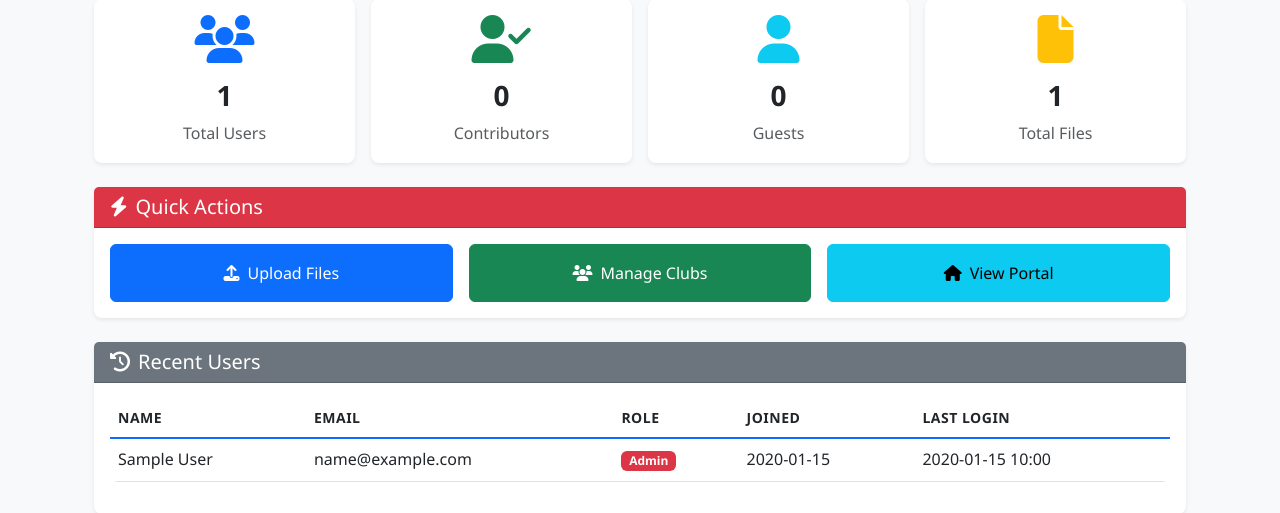
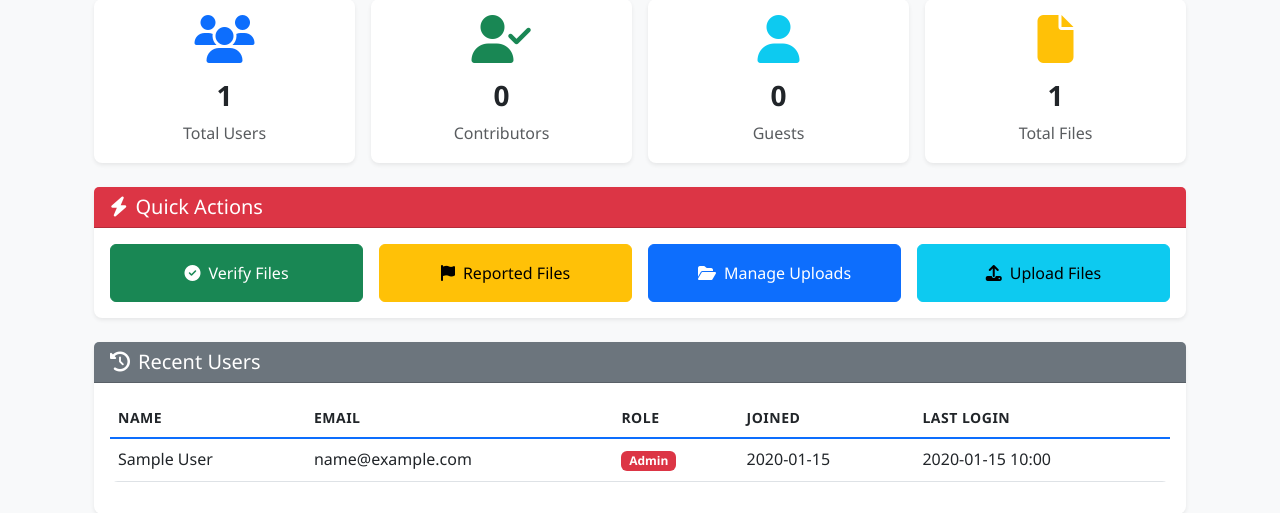
Before and after one commit to Sharruk/testing, a Flask app: page /admin/dashboard in a window 1280 px wide; the page is wider, and only the part inside the window is pictured. Shown: the part 303-816 px from the top of that part. Run offline with Flask 3, Linux system fonts and the light colour scheme; a user stored in the database is signed in; tables that the repository leaves empty hold one stand-in row (values such as "Sample post"); parts of the project's set-up code (start-up, migrations or seed data) failed here and were passed over; some libraries are stand-ins or nearby versions.

Commit message:
Update navigation and admin dashboard to include new file management features
Refactor `admin_dashboard.html` to include new links for "Verify Files", "Reported Files", and "Manage Uploads". Update `base.html` to conditionally render admin and contributor links based on user role.

Replit-Commit-Author: Agent
Replit-Commit-Session-Id: 12e8a032-c5e6-497c-9f0c-8e7ce704fb2d
Replit-Commit-Checkpoint-Type: intermediate_checkpoint
Replit-Commit-Event-Id: 6735a242-d5da-4fb8-866b-58cea824d426
Replit-Commit-Screenshot-Url: https://storage.googleapis.com/screenshot-production-us-central1/9bd5e336-c500-4a2c-be71-2e0abdf8e333/12e8a032-c5e6-497c-9f0c-8e7ce704fb2d/zYeOgUb

```diff
--- a/templates/admin_dashboard.html
+++ b/templates/admin_dashboard.html
@@ -67,19 +67,24 @@
                 </div>
                 <div class="card-body">
                     <div class="row g-3">
-                        <div class="col-md-4">
-                            <a href="{{ url_for('upload') }}" class="btn btn-primary w-100 py-3">
-                                <i class="fas fa-upload me-2"></i>Upload Files
+                        <div class="col-md-3">
+                            <a href="{{ url_for('admin_verify_files') }}" class="btn btn-success w-100 py-3">
+                                <i class="fas fa-check-circle me-2"></i>Verify Files
                             </a>
                         </div>
-                        <div class="col-md-4">
-                            <a href="{{ url_for('clubs') }}" class="btn btn-success w-100 py-3">
-                                <i class="fas fa-users me-2"></i>Manage Clubs
+                        <div class="col-md-3">
+                            <a href="{{ url_for('admin_reported_files') }}" class="btn btn-warning w-100 py-3">
+                                <i class="fas fa-flag me-2"></i>Reported Files
                             </a>
                         </div>
-                        <div class="col-md-4">
-                            <a href="{{ url_for('index') }}" class="btn btn-info w-100 py-3">
-                                <i class="fas fa-home me-2"></i>View Portal
+                        <div class="col-md-3">
+                            <a href="{{ url_for('manage_uploads') }}" class="btn btn-primary w-100 py-3">
+                                <i class="fas fa-folder-open me-2"></i>Manage Uploads
+                            </a>
+                        </div>
+                        <div class="col-md-3">
+                            <a href="{{ url_for('upload') }}" class="btn btn-info w-100 py-3">
+                                <i class="fas fa-upload me-2"></i>Upload Files
                             </a>
                         </div>
                     </div>
--- a/templates/base.html
+++ b/templates/base.html
@@ -131,7 +131,21 @@
                                     </span></li>
                                 {% endif %}
                                 <li><hr class="dropdown-divider"></li>
-                                {% if current_user.is_contributor %}
+                                {% if current_user.is_admin %}
+                                    <li><a class="dropdown-item" href="{{ url_for('admin_dashboard') }}">
+                                        <i class="fas fa-tachometer-alt me-1 text-primary"></i> Admin Dashboard
+                                    </a></li>
+                                    <li><a class="dropdown-item" href="{{ url_for('admin_verify_files') }}">
+                                        <i class="fas fa-check-circle me-1 text-success"></i> Verify Files
+                                    </a></li>
+                                    <li><a class="dropdown-item" href="{{ url_for('admin_reported_files') }}">
+                                        <i class="fas fa-flag me-1 text-warning"></i> Reported Files
+                                    </a></li>
+                                    <li><a class="dropdown-item" href="{{ url_for('manage_uploads') }}">
+                                        <i class="fas fa-folder-open me-1"></i> Manage All Uploads
+                                    </a></li>
+                                    <li><hr class="dropdown-divider"></li>
+                                {% elif current_user.is_contributor %}
                                     {% if current_user.is_verification_expired() %}
                                         <li><a class="dropdown-item text-danger" href="{{ url_for('verify_ssn_email') }}">
                                             <i class="fas fa-exclamation-triangle me-1"></i> Re-verify SSN Email
@@ -151,6 +165,9 @@
                                     {% else %}
                                         <li><a class="dropdown-item" href="{{ url_for('upload') }}">
                                             <i class="fas fa-upload me-1"></i> Upload Files
+                                        </a></li>
+                                        <li><a class="dropdown-item" href="{{ url_for('manage_uploads') }}">
+                                            <i class="fas fa-folder-open me-1"></i> Manage My Uploads
                                         </a></li>
                                         <li><span class="dropdown-item-text small text-success">
                                             <i class="fas fa-info-circle me-1"></i>
```
Also changed, not shown: 2 other files.
